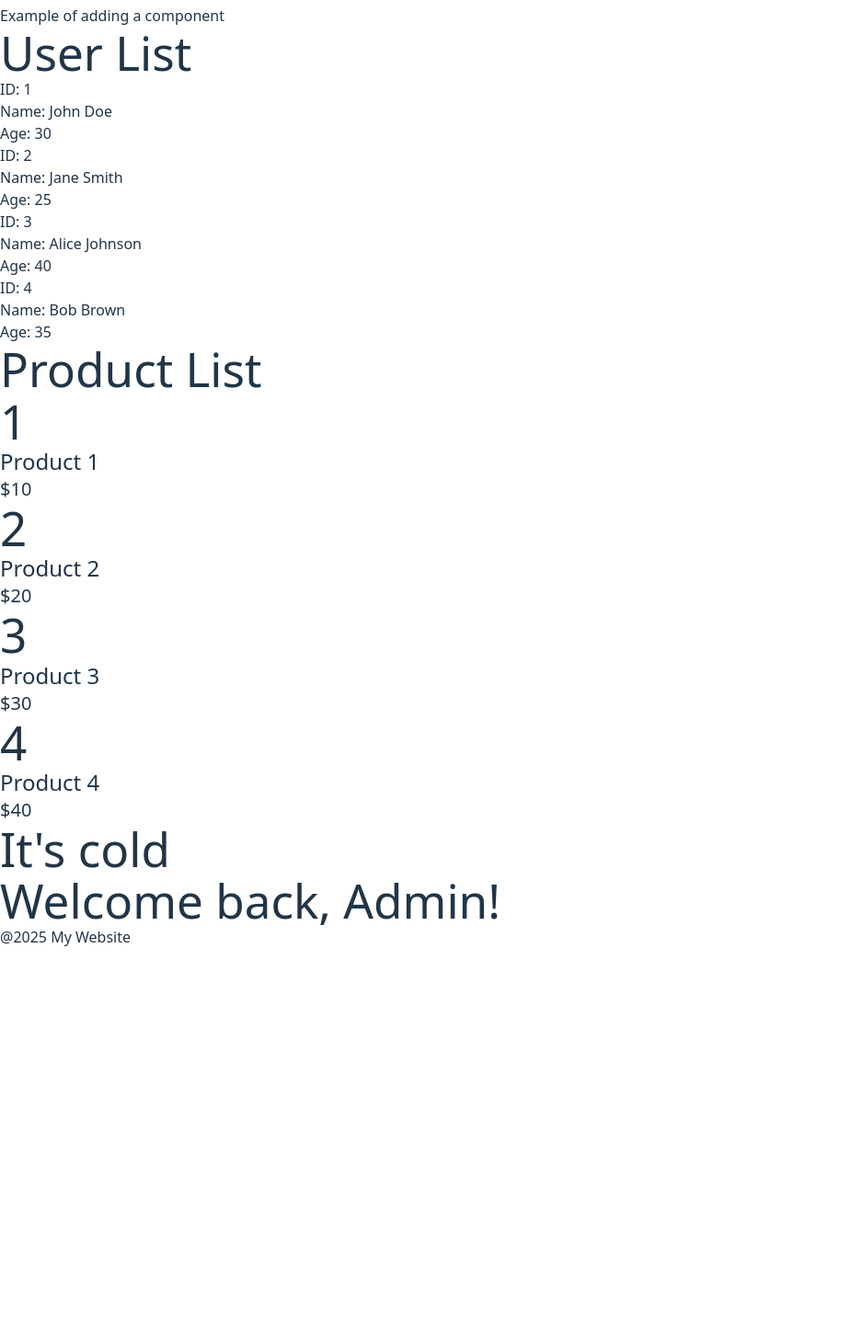
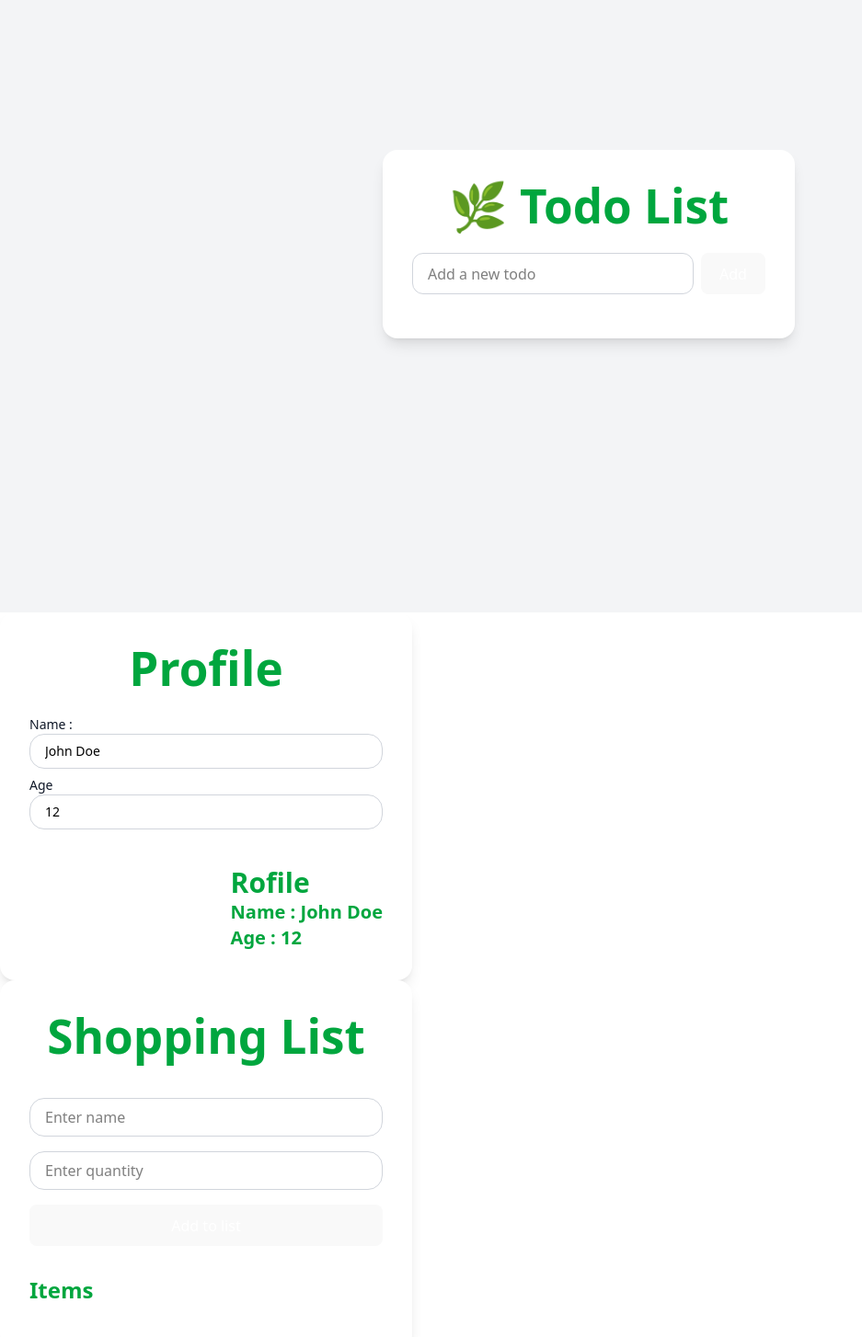
Before and after one commit to 21it020/example, a React (Vite) app: page / in a window 1280 px wide. Shown: the part 236-1690 px from the top of the page at 92% size, without its empty margins (0-937 px from the left). Before the commit the page ends 1267 px from the top, so only its background shows below. Built offline with nearby package versions, Linux system fonts and the light colour scheme.

Commit message:
feat: add Counter, TodoList, Profile, and ShoppingList components; update App component to include new features

```diff
--- a/src/App.jsx
+++ b/src/App.jsx
@@ -11,25 +11,33 @@ import ProductList from './components/ProductList'
 import UserList from './components/UserList'
 import Weather from './components/Weather'
 import UserStatus from './components/UserStatus'
+import Counter from './components/Counter'
+import TodoList from './components/TodoList'
+import Profile from './components/Profile'
+import ShoppingList from './components/ShoppingList'
 
 function App() {
   const [count, setCount] = useState(0)
 
   return (
     <>
-      <Header/>
+      {/* <Header/> */}
       {/* <MainContent/>
       <WelcomeMessage/>
       <Great/>
       <JsxRules/> */}
-      <Great/>
-      <UserList/>
-      <ProductList/>
-      <Weather/>
-      <UserStatus isLoggedIn={true} isAdmin={true}/>
+      {/* <Great/> */}
+      {/* <UserList/> */}
+      {/* <ProductList/> */}
+      {/* <Weather/> */}
+      {/* <UserStatus isLoggedIn={true} isAdmin={true}/> */}
       {/* <ProductInfo name="Laptop" price={1000}/> */}
       {/* <ProductInfo/> */}
-      <Footer/>
+      {/* <Footer/> */}
+      <Counter/>
+      <TodoList/>
+      <Profile/>
+      <ShoppingList/>
     </>
   )
 }
--- /dev/null
+++ b/src/components/Counter.jsx
@@ -0,0 +1,16 @@
+import React from 'react'
+
+const Counter = () => {
+    const [count, setCount] = React.useState(0)
+    const increment = () => setCount(count + 1)
+    const decrement = () => setCount(count - 1)
+  return (
+    <div>
+        <h1>Count : {count}</h1>
+        <button onClick={increment}>Increament</button>
+        <button onClick={decrement}>Decreament</button>
+    </div>
+  )
+}
+
+export default Counter
--- /dev/null
+++ b/src/components/Profile.jsx
@@ -0,0 +1,61 @@
+import React from "react";
+import { useState } from "react";
+
+const Profile = () => {
+  const [user, setUser] = useState({
+    name: 'John Doe',
+    age: 12,
+  });
+  const handleChange = e =>{
+    const { id, value } = e.target;
+    setUser(prevState => ({
+      ...prevState,
+      [id]: value,
+    }));
+  }
+  return (
+    <div className="bg-white rounded-2xl shadow-lg p-8 w-full max-w-md text-black flex flex-col gap-4">
+      <div>
+        <h1 className="text-3xl font-bold mb-6 text-center text-green-600">
+          Profile
+        </h1>
+        <div>
+          <label className="block mb-2 text-sm font-medium text-gray-900">
+            Name :
+            <input
+              type="text"
+              className="focus:outline-none focus:ring-2 focus:ring-green-400 text-black rounded-2xl border border-gray-300 px-4 py-2 w-full"
+              id="name"
+              placeholder="Enter your name"
+              value={user.name}
+              onChange={handleChange}
+            />
+          </label>
+        </div>
+        <div className="mb-4 flex flex-col gap-4">
+          <label
+            htmlFor="age"
+            className="block mb-2 text-sm font-medium text-gray-900"
+          >
+            Age
+            <input
+              type="text"
+              className="focus:outline-none focus:ring-2 focus:ring-green-400 text-black rounded-2xl border border-gray-300 px-4 py-2 w-full"
+              id="age"
+              placeholder="Enter your age"
+              value={user.age}
+              onChange={handleChange}
+            />
+          </label>
+        </div>
+      </div>
+      <div className="ml-auto gap-4">
+        <h3 className="text-3xl font-bold text-green-600">Rofile</h3>
+        <p className="text-xl font-bold text-green-600">Name : {user.name}</p>
+        <p className="text-xl font-bold text-green-600">Age : {user.age}</p>
+      </div>
+    </div>
+  );
+};
+
+export default Profile;
--- /dev/null
+++ b/src/components/ShoppingList.jsx
@@ -0,0 +1,61 @@
+import React from "react";
+import { useState } from "react";
+
+const ShoppingList = () => {
+  const [items, setItems] = useState([]);
+  const [name, setName] = useState("");
+  const [quantity, setQuantity] = useState("");
+
+  const handleSubmit = (e) => {
+    e.preventDefault();
+    if (name && quantity) {
+      setItems([...items, { name, quantity }]);
+      setName("");
+      setQuantity("");
+    }
+  }
+
+  return (
+    <div className="bg-white rounded-2xl shadow-lg p-8 w-full max-w-md text-black flex flex-col gap-4">
+      <h1 className="text-3xl font-bold mb-6 text-center text-green-600">
+        Shopping List
+      </h1>
+      <form className="flex flex-col gap-4" onSubmit={handleSubmit}>
+        <input
+          type="text"
+          placeholder="Enter name"
+          value={name}
+          onChange={(e) => setName(e.target.value)}
+          className="focus:outline-none focus:ring-2 focus:ring-green-400 text-black rounded-2xl border border-gray-300 px-4 py-2 w-full"
+        />
+        <input
+          type="number"
+          placeholder="Enter quantity"
+          value={quantity}
+          onChange={(e) => setQuantity(e.target.value)}
+          className="focus:outline-none focus:ring-2 focus:ring-green-400 text-black rounded-2xl border border-gray-300 px-4 py-2 w-full"
+        />
+        <button
+          type="submit"
+          className="bg-green-500 text-white px-4 py-2 rounded-2xl"
+        >
+          Add to list
+        </button>
+      </form>
+
+      <div className="mt-4">
+        <h2 className="text-2xl font-bold mb-4 text-green-600">Items</h2>
+        <ul className="list-disc pl-5">
+          {items.map((item, index) => (
+            <li key={index} className="mb-2">
+              {item.name} - {item.quantity}
+            </li>
+          ))}
+        </ul>
+
+      </div>
+    </div>
+  );
+};
+
+export default ShoppingList;
--- /dev/null
+++ b/src/components/TodoList.jsx
@@ -0,0 +1,55 @@
+import { useState } from 'react'
+import React from 'react'
+
+const TodoList = () => {
+  const [todos, setTodos] = useState([])
+  const [inputValue, setInputValue] = useState('')
+
+  const addTodo = (e) => {
+    e.preventDefault()
+    if (inputValue.trim()) {
+      setTodos([...todos, inputValue])
+      setInputValue('')
+    }
+  }
+
+  return (
+    <div className="min-h-screen bg-gray-100 flex items-center justify-center p-4">
+      <div className="bg-white rounded-2xl shadow-lg p-8 w-full max-w-md">
+        <h1 className="text-3xl font-bold mb-6 text-center text-green-600">🌿 Todo List</h1>
+        <form onSubmit={addTodo} className="flex gap-2 mb-4">
+          <input
+            type="text"
+            value={inputValue}
+            onChange={(e) => setInputValue(e.target.value)}
+            placeholder="Add a new todo"
+            className="flex-1 px-4 py-2 rounded-xl border border-gray-300 focus:outline-none focus:ring-2 focus:ring-green-400 text-black"
+          />
+          <button
+            type="submit"
+            className="bg-green-500 hover:bg-green-600 text-white px-4 py-2 rounded-xl transition-all"
+          >
+            Add
+          </button>
+        </form>
+
+        <ul className="space-y-2">
+          {todos.map((todo, index) => (
+            <li
+              key={index}
+              className="bg-gray-50 px-4 py-3 rounded-xl shadow-sm border border-gray-200 text-black gap-2 flex items-center justify-between transition-all hover:bg-gray-100"
+            >
+              {todo}
+              <button className='ml-auto text-white' onClick={()=>{
+                setTodos(todos.filter(item => item !== todo))
+                }}>Delete</button>
+            </li>
+
+          ))}
+        </ul>
+      </div>
+    </div>
+  )
+}
+
+export default TodoList
```
Also changed, not shown: src/components/UserList.jsx (+10 -10 lines), src/components/Weather.jsx (+11 -11 lines).
